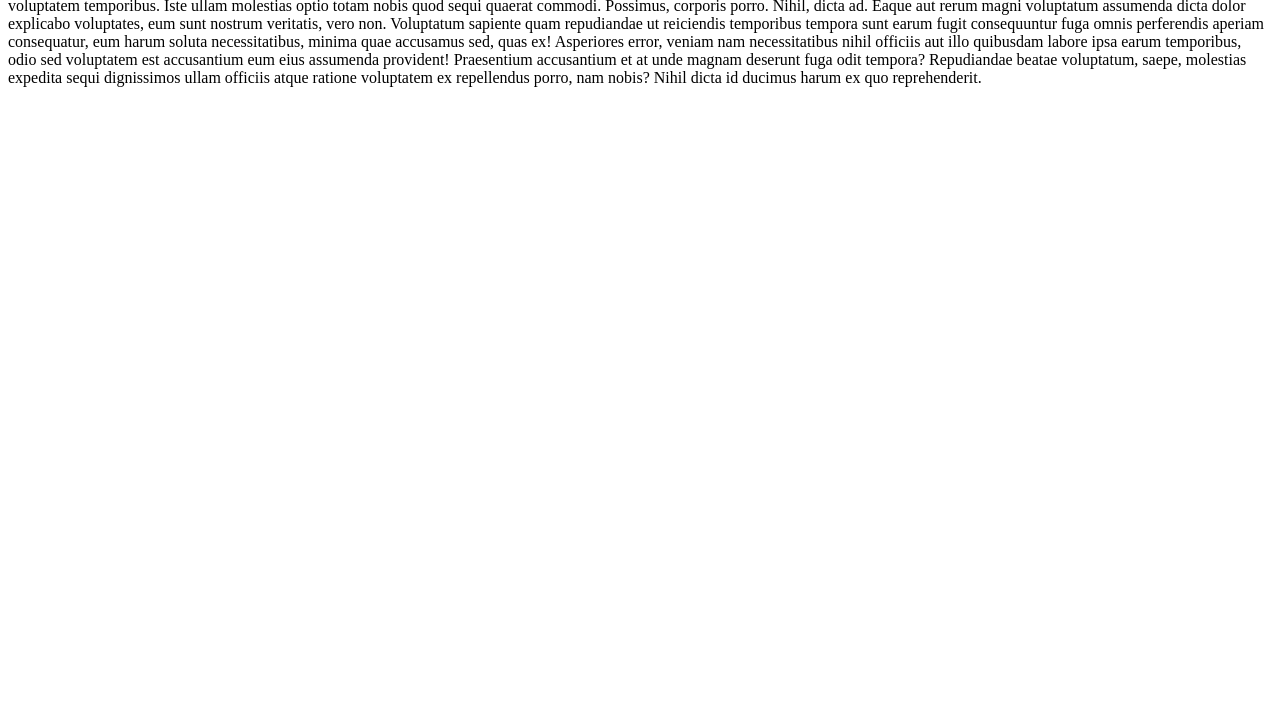
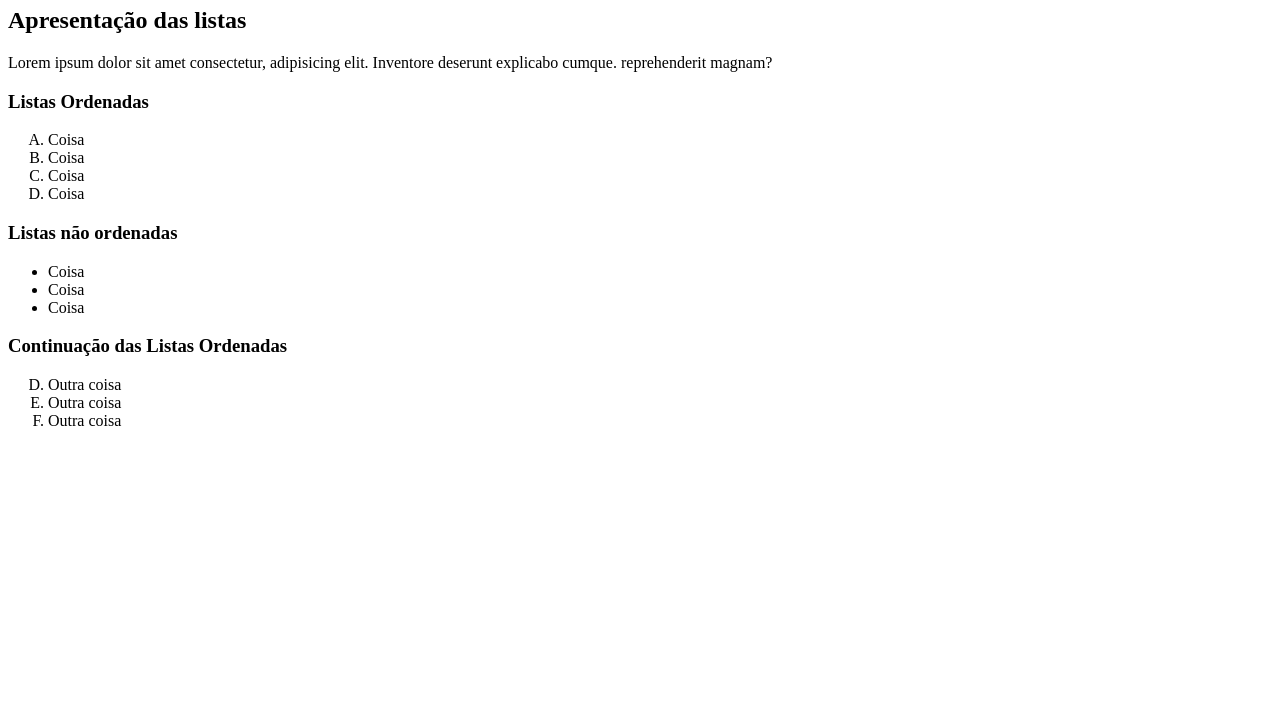
Before and after one commit to Vicore123/geracaoTechHTML, a plain HTML site: page index.html in a window 1280 px wide. Shown: the part 73-800 px from the top of the page. Drawn offline with Linux system fonts and the light colour scheme.

Commit message:
Version 02

```diff
--- a/index.html
+++ b/index.html
@@ -1,11 +1,41 @@
 <!DOCTYPE html>
-<html lang="en">
+<html lang="pt-br">
 <head>
     <meta charset="UTF-8">
     <meta name="viewport" content="width=device-width, initial-scale=1.0">
     <title>Document</title>
 </head>
 <body>
-    <p>Lore ipsum, dolor sit amet consectetur adipisicing elit. Saepe, nam ab ipsum rem eveniet non nobis asperiores blanditiis, maxime vitae in atque qui quo laboriosam omnis error minus accusamus, culpa eius consequuntur dolore molestias? Et minus pariatur omnis error reprehenderit velit facilis a reiciendis vero dolores unde nostrum similique distinctio quos, incidunt aut nobis, eos, ratione vel dolorum voluptas corrupti cupiditate? Dicta magnam nihil similique laborum non quas odit, qui quaerat perferendis voluptates debitis, excepturi provident aliquam aspernatur corrupti eos, voluptatem temporibus. Iste ullam molestias optio totam nobis quod sequi quaerat commodi. Possimus, corporis porro. Nihil, dicta ad. Eaque aut rerum magni voluptatum assumenda dicta dolor explicabo voluptates, eum sunt nostrum veritatis, vero non. Voluptatum sapiente quam repudiandae ut reiciendis temporibus tempora sunt earum fugit consequuntur fuga omnis perferendis aperiam consequatur, eum harum soluta necessitatibus, minima quae accusamus sed, quas ex! Asperiores error, veniam nam necessitatibus nihil officiis aut illo quibusdam labore ipsa earum temporibus, odio sed voluptatem est accusantium eum eius assumenda provident! Praesentium accusantium et at unde magnam deserunt fuga odit tempora? Repudiandae beatae voluptatum, saepe, molestias expedita sequi dignissimos ullam officiis atque ratione voluptatem ex repellendus porro, nam nobis? Nihil dicta id ducimus harum ex quo reprehenderit.</p>
+    <!-- Comentarios -->
+    <h1>Aula 02</h1>
+
+    <h2>Apresentação das listas</h2>
+
+    <p>Lorem ipsum dolor sit amet consectetur, adipisicing elit. Inventore deserunt explicabo cumque. reprehenderit magnam?</p>
+
+    <h3>Listas Ordenadas</h3>
+
+    <ol type="A">
+        <li>Coisa</li>
+        <li>Coisa</li>
+        <li>Coisa</li>
+        <li>Coisa</li>
+    </ol>
+
+    <h3>Listas não ordenadas</h3>
+
+    <ul>
+        <li>Coisa</li>
+        <li>Coisa</li>
+        <li>Coisa</li>
+    </ul>
+
+    <h3>Continuação das Listas Ordenadas</h3>
+
+    <ol type="A" start="4">
+        <li>Outra coisa</li>
+        <li>Outra coisa</li>
+        <li>Outra coisa</li>
+    </ol>
 </body>
 </html>
```
